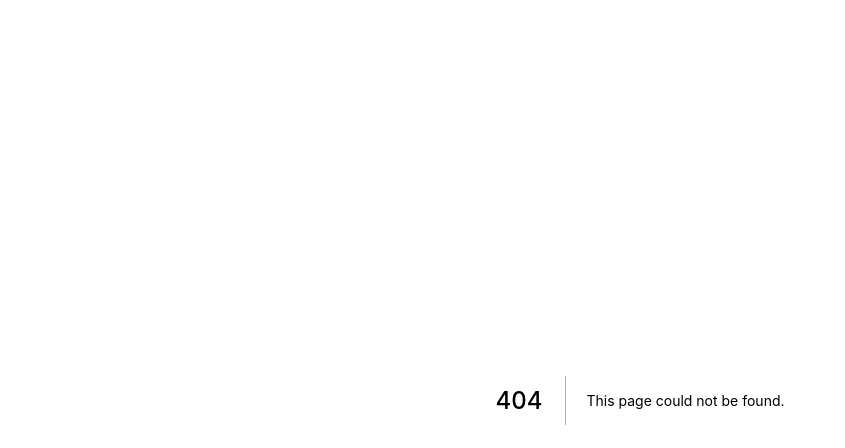
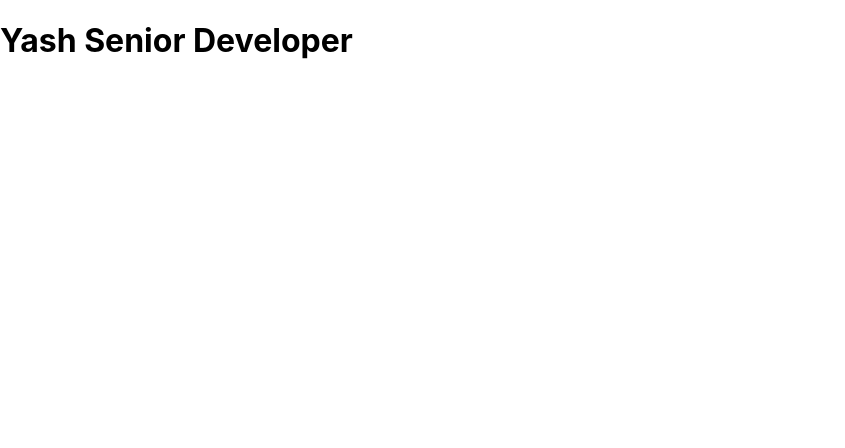
Before and after one commit to KULDEEP-18102000/Next.js-Tutorial, a Next.js app: page /aboutus/1 in a window 1280 px wide. Before the commit this address had no page. Shown: the top 448 px of the page, without its empty margins (0-845 px from the left). Built offline with nearby package versions, Linux system fonts and the light colour scheme.

Commit message:
Added dynamic page route

```diff
--- /dev/null
+++ b/pages/aboutus/[developer].js
@@ -0,0 +1,27 @@
+import { useRouter } from 'next/router';
+
+const developer_arr=[
+    { id : 1, name: 'Yash', role: 'Senior Developer'},
+{ id : 2, name: 'Vaibhav', role: 'Backend Developer'},
+{ id : 3, name: 'Suresh', role: 'Frontend Developer'}
+]
+
+
+const DeveloperPage=()=>{
+
+    const router=useRouter()
+    const {developer}=router.query
+    console.log(developer)
+
+    const developer_information=developer_arr.find((d)=>{return d.id==developer})
+    console.log(developer_information)
+
+    return(
+        <>
+        {developer_information!==undefined && <h1>{developer_information?.name} {developer_information?.role}</h1>}
+        {developer_information==undefined && <h1>User Not Found</h1>}
+        </>
+    )
+}
+
+export default DeveloperPage
```
Also changed, not shown: pages/aboutus/developer.js (deleted, +0 -8 lines).
